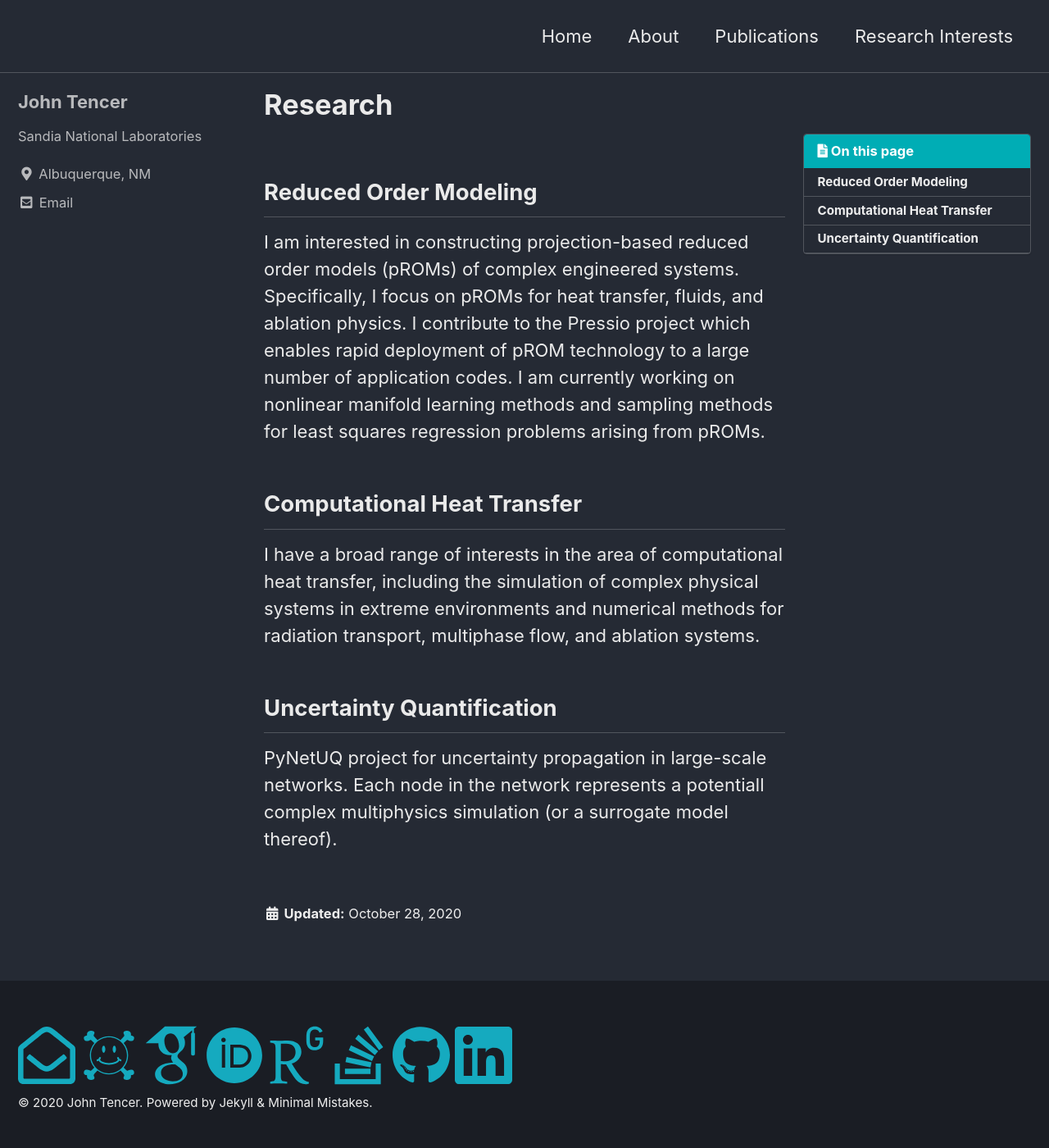
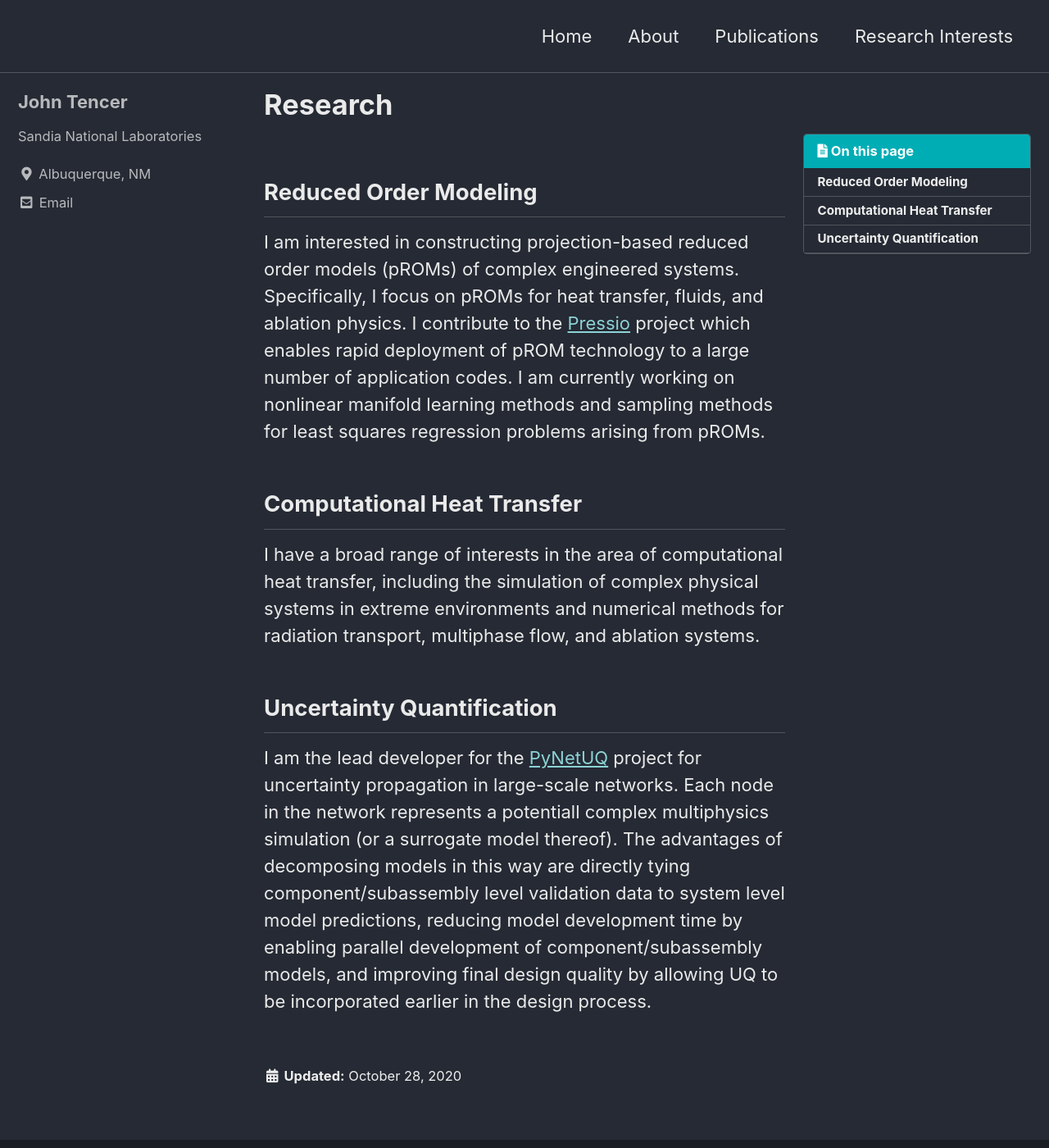
Before and after one commit to jtencer/jtencer.github.io, a Jekyll site: the page built from _pages/research.md, in a window 1280 px wide and 1400 px high. Shown: the whole window at 82% size. Built offline with Jekyll 4.4.1, drawn with Linux system fonts in a browser that asks for light colours; cached includes are drawn as plain includes.

Commit message:
update research page

```diff
--- a/_pages/research.md
+++ b/_pages/research.md
@@ -10,7 +10,10 @@ toc: true
 
 ## Reduced Order Modeling
 
-I am interested in constructing projection-based reduced order models (pROMs) of complex engineered systems. Specifically, I focus on pROMs for heat transfer, fluids, and ablation physics. I contribute to the Pressio project which enables rapid deployment of pROM technology to a large number of application codes. I am currently working on nonlinear manifold learning methods and sampling methods for least squares regression problems arising from pROMs.
+I am interested in constructing projection-based reduced order models (pROMs) of complex engineered systems.
+Specifically, I focus on pROMs for heat transfer, fluids, and ablation physics.
+I contribute to the [Pressio](https://pressio.github.io/) project which enables rapid deployment of pROM technology to a large number of application codes.
+I am currently working on nonlinear manifold learning methods and sampling methods for least squares regression problems arising from pROMs.
 
 ## Computational Heat Transfer
 
@@ -18,4 +21,6 @@ I have a broad range of interests in the area of computational heat transfer, in
 
 ## Uncertainty Quantification
 
-PyNetUQ project for uncertainty propagation in large-scale networks. Each node in the network represents a potentiall complex multiphysics simulation (or a surrogate model thereof).
+I am the lead developer for the [PyNetUQ](https://jtencer.github.io/PyNetUQ/) project for uncertainty propagation in large-scale networks.
+Each node in the network represents a potentiall complex multiphysics simulation (or a surrogate model thereof).
+The advantages of decomposing models in this way are directly tying component/subassembly level validation data to system level model predictions, reducing model development time by enabling parallel development of component/subassembly models, and improving final design quality by allowing UQ to be incorporated earlier in the design process.
```
